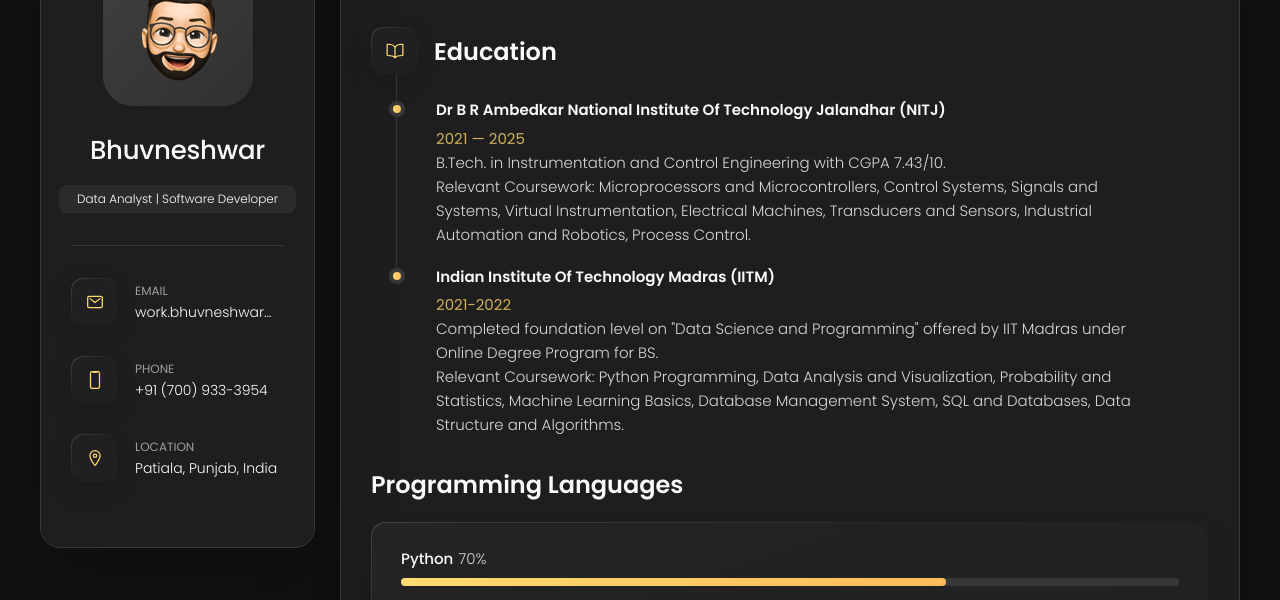
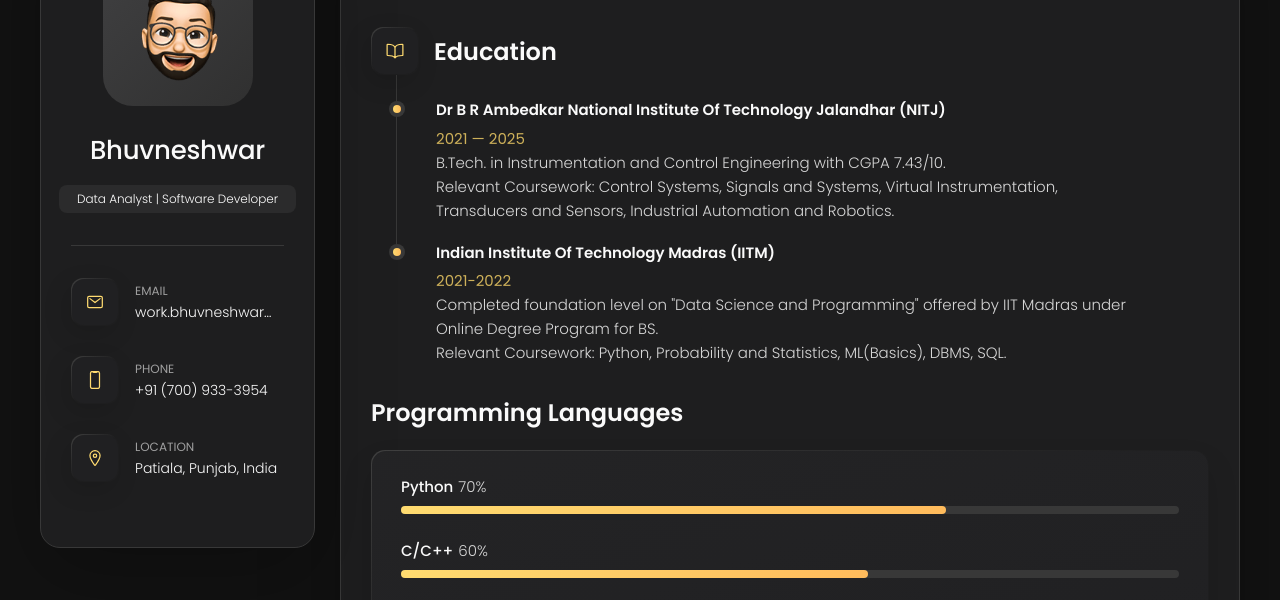
Before and after one commit to work4bhuvi/portfolio, a website: page index.html in a window 1280 px wide. Both pictures are taken after a click on the button "Resume". Shown: the part 162-762 px from the top of the page. Drawn offline with nearby package versions, Linux system fonts and the light colour scheme.

Commit message:
updated resume

```diff
--- a/index.html
+++ b/index.html
@@ -537,7 +537,7 @@
               </p>
               <p></p>
               <p class="timeline-text">
-                Relevant Coursework: Microprocessors and Microcontrollers, Control Systems, Signals and Systems, Virtual Instrumentation, Electrical Machines, Transducers and Sensors, Industrial Automation and Robotics, Process Control.
+                Relevant Coursework: Control Systems, Signals and Systems, Virtual Instrumentation, Transducers and Sensors, Industrial Automation and Robotics.
               </p>
 
             </li>
@@ -552,7 +552,7 @@
                 Completed foundation level on "Data Science and Programming" offered by IIT Madras under Online Degree Program for BS.
               </p>
               <p class="timeline-text">
-                Relevant Coursework: Python Programming, Data Analysis and Visualization, Probability and Statistics, Machine Learning Basics, Database Management System, SQL and Databases, Data Structure and Algorithms.
+                Relevant Coursework: Python, Probability and Statistics, ML(Basics), DBMS, SQL.
 
               </p>
 
@@ -859,7 +859,7 @@
               </a>
             </li>
 
-            <li class="project-item  active" data-filter-item data-category="web development">
+            <!-- <li class="project-item  active" data-filter-item data-category="web development">
               <a href="https://smoktra.vercel.app/">
 
                 <figure class="project-img">
@@ -875,7 +875,7 @@
                 <p class="project-category">Web development</p>
 
               </a>
-            </li>
+            </li> -->
 
             <li class="project-item  active" data-filter-item data-category="web development">
               <a href="https://github.com/work4bhuvi/IRCTC">
```
